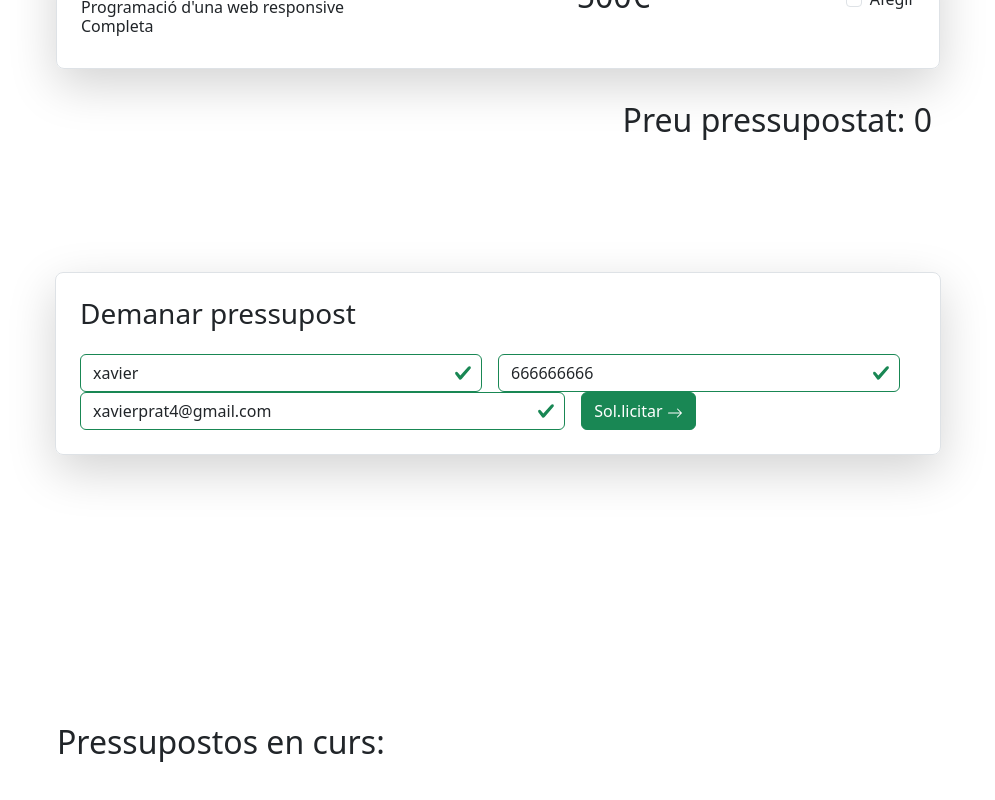
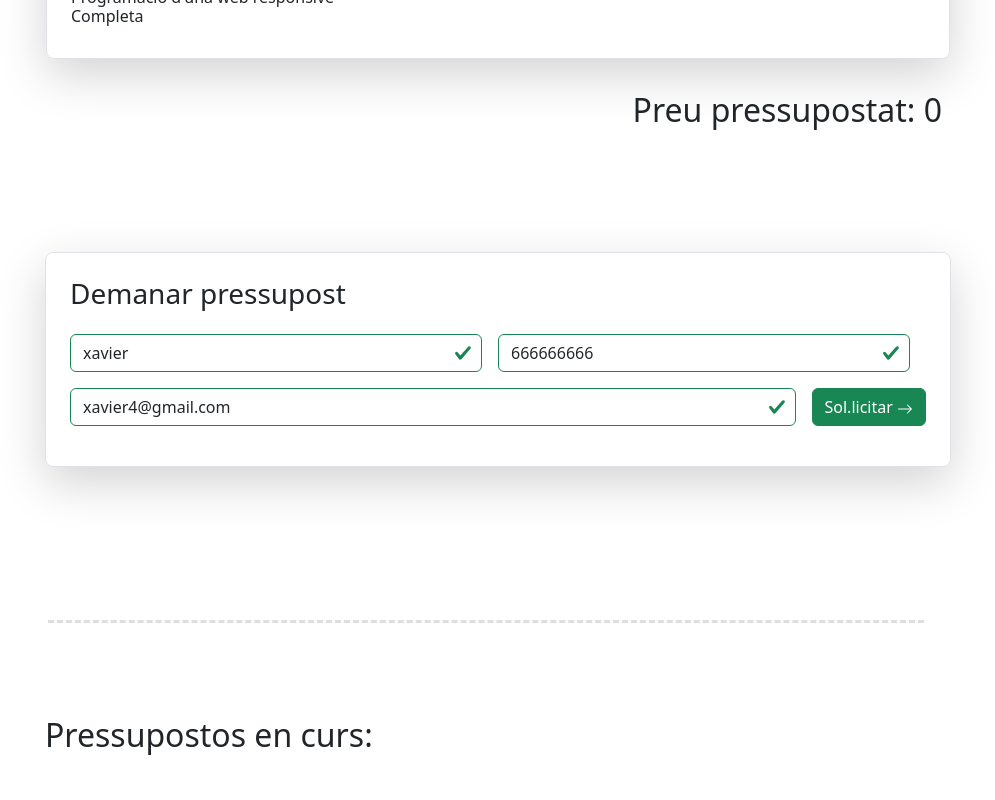
Before and after one commit to akustikoa/sprint6, an Angular app: page / in a window 1280 px wide. Shown: the part 768-1568 px from the top of the page, without its empty margins (142-1137 px from the left). Built offline with nearby package versions, Linux system fonts and the light colour scheme.

Commit message:
exercici 5 funcionant

```diff
--- a/src/app/budgets-list/budgets-list.component.html
+++ b/src/app/budgets-list/budgets-list.component.html
@@ -1,5 +1,5 @@
 <div class="container general">
-    <div class="mb-3">
+    <div class="mb-5">
         <h2>Pressupostos en curs: </h2>
     </div>
     @for (pressupost of usuariPressupostos; track pressupost) {
@@ -12,17 +12,17 @@
                         <h1 class="card-title">{{pressupost.usuari.nom}}</h1>
                     </div>
                     <div class="col-12">
-                        <h6 class="card-text">{{pressupost.usuari.email}}</h6>
+                        <h6 class="card-text text-black-50">{{pressupost.usuari.email}}</h6>
                     </div>
                     <div class="col-12">
-                        <h6 class="card-text">{{pressupost.usuari.telefon}}</h6>
+                        <h6 class="card-text text-black-50">{{pressupost.usuari.telefon}}</h6>
                     </div>
                 </div>
             </div>
 
             <div class="col-md-4 col-12 text-justify ">
                 <div class="card-body">
-                    <div class="card-title col-12">
+                    <div class="card-title col-12 fw-bold">
                         <h6>Serveis contractats:</h6>
                     </div>
                     <div>
@@ -37,19 +37,20 @@
                     </div>
                     <div class="mt-2">
                         @if (pressupost.serveis[2].Web) {
-                        <h6 class="card-text">· WEB ({{pressupost.extres.quantitatLlenguatges}} Llenguatges,
-                            {{pressupost.extres.quantitatPagines}} Pàgines) </h6>
+                        <h6 class="card-text">· WEB (Extra Llenguatges {{pressupost.extres.quantitatLlenguatges}},
+                            Extra Pàgines {{pressupost.extres.quantitatPagines}}) </h6>
                         }
                     </div>
                 </div>
             </div>
             <div class="col-md-4 col-12 text-center me-0">
                 <div class="card-body">
-                    <div class="card-title col-12">
-                        <h6>Total:</h6>
+                    <div class="card-title col-12 text-black-50">
+                        <h5>Total:</h5>
                     </div>
                     <div class="col-12">
-                        <h6 class="card-tex">{{pressupost.pressupostTotal}}</h6>
+                        <h1 class="card-tex">{{pressupost.pressupostTotal}}<span class="euro">€</span>
+                        </h1>
                     </div>
                 </div>
             </div>
--- a/src/app/budgets-list/budgets-list.component.scss
+++ b/src/app/budgets-list/budgets-list.component.scss
@@ -1,3 +1,6 @@
 .general {
-  padding: 105px !important;
+  padding: 93px !important;
 }
+.euro {
+  font-size: 1.7rem;
+}
--- a/src/app/home/home.component.html
+++ b/src/app/home/home.component.html
@@ -66,22 +66,22 @@
           <div class="w-100 mb-3">
             <h3>Demanar pressupost</h3>
           </div>
-          <div class="form-group flex-fill me-3">
+          <div class="form-group flex-fill me-3 mb-3">
             <input class="form-control" type="text" formControlName="nom" id="inputNom" placeholder="nom"
               [class.is-invalid]="usuariForm.controls.nom.touched && usuariForm.controls.nom.invalid"
               [class.is-valid]="usuariForm.controls.nom.valid">
           </div>
-          <div class="form-group flex-fill me-3">
+          <div class="form-group flex-fill me-3 mb-3">
             <input class="form-control" type="number" formControlName="telefon" id="inputTelefon" placeholder="telèfon"
               [class.is-invalid]="usuariForm.controls.telefon.touched && usuariForm.controls.telefon.invalid"
               [class.is-valid]="usuariForm.controls.telefon.valid">
           </div>
-          <div class="form-group flex-fill me-3">
+          <div class="form-group flex-fill me-3 mb-3">
             <input class="form-control" type="text" formControlName="email" id="inputEmail" placeholder="email"
               [class.is-invalid]="usuariForm.controls.email.touched && usuariForm.controls.email.invalid"
               [class.is-valid]="usuariForm.controls.email.valid">
           </div>
-          <div class="form-group flex-fill me-3">
+          <div class="form-group d-flex align-items-center mb-3">
             <button type="submit" class="btn btn-success rounded-2" (click)="guardarPressupost()">Sol.licitar <svg
                 xmlns="http://www.w3.org/2000/svg" width="16" height="16" fill="currentColor" class="bi bi-arrow-right"
                 viewBox="0 0 16 16">
@@ -92,6 +92,11 @@
         </div>
       </form>
     </div>
+    <div class="row text-center">
+      <div class="col-12 text-center">
+        <hr class="mx-auto" />
+      </div>
+    </div>
   </div>
   <app-budgets-list></app-budgets-list>
 </div>
--- a/src/app/home/home.component.scss
+++ b/src/app/home/home.component.scss
@@ -1,11 +1,18 @@
 .general {
-  padding: 100px !important;
+  padding: 90px !important;
 }
 .general2 {
-  padding-left: 115px;
-  padding-bottom: 115px;
-  padding-right: 115px;
+  padding-left: 105px;
+  padding-bottom: 105px;
+  padding-right: 105px;
 }
 .max-desc {
   max-width: 300px;
 }
+hr {
+  width: 82% !important;
+  height: 0 !important;
+  border: medium none !important;
+  border-top: 3px dashed grey !important;
+  margin: 0 auto;
+}
--- a/src/app/home/home.component.ts
+++ b/src/app/home/home.component.ts
@@ -48,7 +48,7 @@ export class HomeComponent {
     this.usuariForm = this.fb.group({ //inicialitzem i validem usuariForm
       nom: ['xavier', [Validators.required, Validators.minLength(3)]],
       telefon: ['666666666', [Validators.required, Validators.pattern(/^\d{9}$/)]],
-      email: ['xavierprat4@gmail.com', [Validators.required, Validators.pattern(/^[a-zA-Z0-9._%+-]+@[a-zA-Z0-9.-]+\.[a-zA-Z]{2,}$/),],],
+      email: ['xavier4@gmail.com', [Validators.required, Validators.pattern(/^[a-zA-Z0-9._%+-]+@[a-zA-Z0-9.-]+\.[a-zA-Z]{2,}$/),],],
     });
   }
 
@@ -86,6 +86,8 @@ export class HomeComponent {
   resetForm(): void {
     this.usuariForm.reset();
     this.pressupostForm.reset();
+    this.extres = 0;
+
   }
 
   onEventChange() {
--- a/src/app/services/budget.service.service.ts
+++ b/src/app/services/budget.service.service.ts
@@ -4,6 +4,7 @@ import { iExtres, iPressupost } from '../interfaces/i-extres';
 @Injectable({
   providedIn: 'root',
 })
+
 export class BudgetService {
   Seo = 300;
   Ads = 400;
```
Also changed, not shown: src/app/app.component.html (line endings or trailing spaces).
